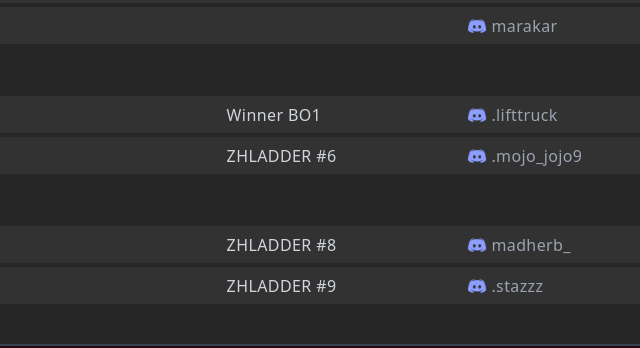
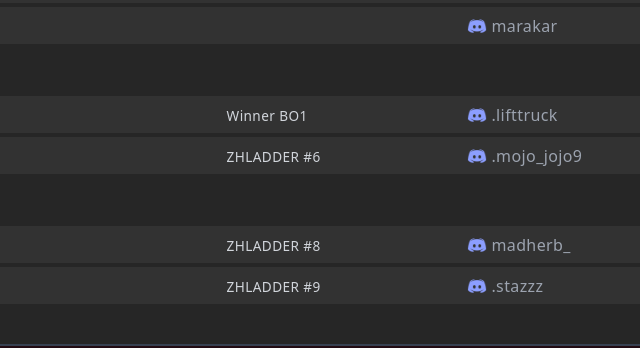
Before and after one commit to Sonic322/ZH-WORLD-SERIES, a website: page index.html in a window 1280 px wide. Shown: the part 1781-2129 px from the top of the page, 301-941 px from the left. Drawn offline with Linux system fonts and the light colour scheme; no server answers.

Commit message:
Add files via upload

```diff
--- a/index.html
+++ b/index.html
@@ -229,7 +229,7 @@
       <h2 class="text-[1.25rem] md:text-2xl text-center text-orange-400 mb-1 tracking-wide">PARTICIPANTS</h2>
       <div class="w-12 h-[3px] mx-auto bg-orange-400 rounded-full mb-2"></div>
 
-      <div class="bg-neutral-800 border-2 border-gray-700 shadow-xl rounded-xl p-2 sm:p-5 md:p-6 shadow-red-900/20 font-light md:font-normal text-[0.875rem] md:text-[1rem]">
+      <div class="bg-neutral-800 border-2 border-gray-700 shadow-xl rounded-xl p-2 sm:p-5 md:p-6 shadow-red-900/20 font-light md:font-normal text-[0.95rem] md:text-[1rem]">
   <div> <!-- ALL POTS -->
  <div class="mb-4">
   <h2 class="text-[1.1rem] sm:text-xl text-orange-400 mb-2">Pot 1A</h2>
@@ -359,7 +359,7 @@
   <div class="text-gray-300"></div>
   <!-- Qual + Discord + YouTube на одной строке (на мобилке) -->
   <div class="flex justify-between items-center w-full sm:block text-gray-300">
-    <span>Winner BO1</span>
+    <span class="text-[0.85rem] sm:text-[0.875rem]">Winner BO1</span>
     <!-- Только на мобилке -->
     <div class="flex items-center gap-3 sm:hidden text-gray-400">
       <div class="flex items-center gap-1">
@@ -393,7 +393,7 @@
   <div class="text-gray-300"></div>
   <!-- Qual + Discord + YouTube на одной строке (на мобилке) -->
   <div class="flex justify-between items-center w-full sm:block text-gray-300">
-    <span>ZHLADDER #6</span>
+    <span class="text-[0.85rem] sm:text-[0.875rem]">ZHLADDER #6</span>
     <!-- Только на мобилке -->
     <div class="flex items-center gap-3 sm:hidden text-gray-400">
       <div class="flex items-center gap-1">
@@ -435,7 +435,7 @@
 
   <!-- Qual + Discord + YouTube на одной строке (на мобилке) -->
   <div class="flex justify-between items-center w-full sm:block text-gray-300">
-    <span>ZHLADDER #8</span>
+    <span class="text-[0.85rem] sm:text-[0.875rem]">ZHLADDER #8</span>
 
     <!-- Только на мобилке -->
     <div class="flex items-center gap-3 sm:hidden text-gray-400">
@@ -469,7 +469,7 @@
   <div class="text-gray-300"></div>
   <!-- Qual + Discord + YouTube на одной строке (на мобилке) -->
   <div class="flex justify-between items-center w-full sm:block text-gray-300">
-    <span>ZHLADDER #9</span>
+    <span class="text-[0.85rem] sm:text-[0.875rem]">ZHLADDER #9</span>
     <!-- Только на мобилке -->
     <div class="flex items-center gap-3 sm:hidden text-gray-400">
       <div class="flex items-center gap-1">
```
